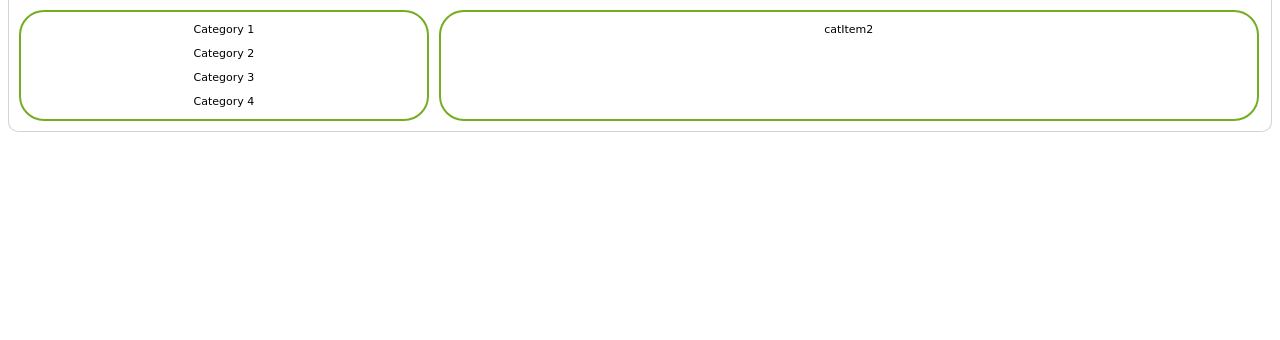
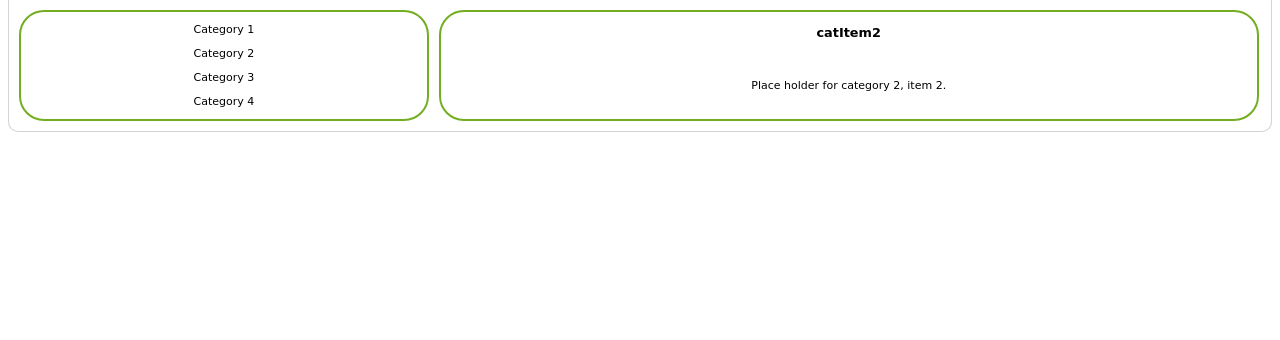
Before and after one commit to jye0325/Item-Catalog, a Flask app: page /main/2/ in a window 1280 px wide. Shown: the part 90-430 px from the top of the page. Run offline with Flask 2, Linux system fonts and the light colour scheme.

```diff
--- a/main.py
+++ b/main.py
@@ -73,15 +73,29 @@ def itemMenu(category_id, item_id):
 	"""Returns details about the particular item in the item page"""
 	return "This is a test page for itemMenu()"
 
-@app.route('/main/<int:category_id>/item/<int:item_id>/edit/')
+@app.route('/main/<int:category_id>/item/<int:item_id>/edit/', methods=['GET','POST'])
 def editItem(category_id, item_id):
 	"""Edit the details about the particular item"""
-	return "This is a test page for editItem()"
+	item = session.query(Item).filter_by(category_id=category_id, id=item_id).one()
+	if request.method == 'POST':
+		session.add(item)
+		session.commit()
+		flash('Item was successfully editted!')
+		return redirect(url_for('mainMenu'))
+	else:
+		return render_template('edit.html', item=item)
 
-@app.route('/main/<int:category_id>/item/<int:item_id>/delete')
+@app.route('/main/<int:category_id>/item/<int:item_id>/delete', methods=['GET', 'POST'])
 def deleteItem(category_id, item_id):
 	"""Deletes the particular item"""
-	return "This is a test page for deleteItem()"
+	item = session.query(Item).filter_by(category_id=category_id, id=item_id).one()
+	if request.method == 'POST':
+		session.delete(item)
+		session.commit()
+		flash('Item was successfully deleted!')
+		return redirect(url_for('mainMenu'))
+	else:
+		return render_template('delete.html', item=item)
 
 if __name__ == '__main__':
 	app.secret_key = 'root'
--- a/templates/main.html
+++ b/templates/main.html
@@ -25,15 +25,17 @@
 			<div class="item">
 				{% for item in items %}
 					<p>
-                        {{item.name}}
+                        <h3>{{item.name}}</h3><br>
+                        <br>{{item.description}} <br>
                     </p>
-				{% else %}
+                {% else %}
+                    <h1>Latest Items</h1>
                     {% for latestItem in latestItems %}
                     <p>
                         {{latestItem.name}}
                     </p>
                     {% else %}
-                        <h3> This is a test, no entries </h3>
+                        <h3> This is a test for no entries </h3>
                     {% endfor %}
 				{% endfor %}
 			</div>
```
Also changed, not shown: templates/delete.html (+25 -2 lines), main.db.
